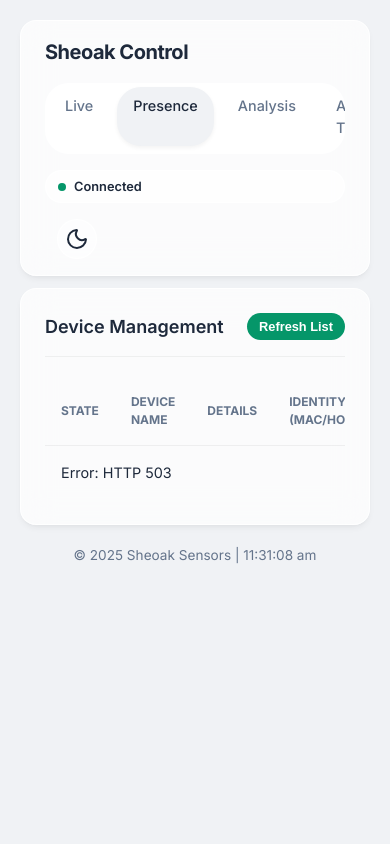
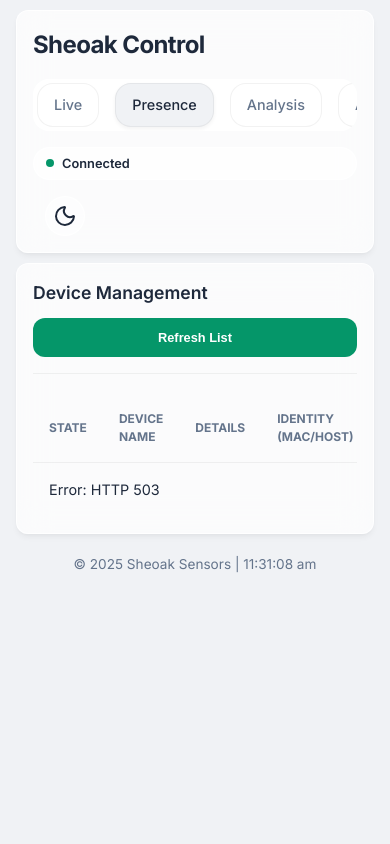
Before and after one commit to JaredStanbrook/sheoak-tree, a Flask app: page /presence in a window 390 px wide. Run offline with Flask 3, Linux system fonts and the light colour scheme.

Commit message:
Improves mobile responsiveness and touch UI
Enhances layout and component styles for better usability on mobile devices and tablets.
Optimizes header, navigation, buttons, and sensor cards for touch interactions,
reducing padding and adjusting typography for smaller screens.
Adds touch-specific feedback and removes hover effects on touch devices to prevent sticky states.

```diff
--- a/app/static/css/style.css
+++ b/app/static/css/style.css
@@ -773,19 +773,156 @@ footer {
 }
 
 /* ========================================================================
-   Mobile Responsiveness
+   MOBILE RESPONSIVENESS & TOUCH OPTIMIZATION
    ======================================================================== */
+
+/* --- Tablet & Smaller Laptops (Max Width: 1024px) --- */
+@media (max-width: 1024px) {
+  .layout-grid {
+    /* Reduce sidebar width slightly on smaller laptops */
+    grid-template-columns: 240px 1fr;
+    gap: 16px;
+  }
+}
+
+/* --- Mobile Devices & Tablets (Max Width: 768px) --- */
 @media (max-width: 768px) {
+  /* 1. Layout Reset: Stack everything vertically */
+  .layout-grid {
+    display: flex;
+    flex-direction: column;
+    gap: 20px;
+  }
+
+  .container {
+    padding: 0 16px; /* Reduce container padding */
+  }
+
+  /* 2. Header Adjustments */
   .glass-header {
+    position: relative;
     flex-direction: column;
+    align-items: stretch;
     gap: 16px;
-    align-items: stretch;
+    padding: 16px;
+    top: 10px; /* Add breathing room from top notch */
+    margin-bottom: 20px;
+    /* On mobile, sometimes sticky headers take up too much space.
+       Uncomment next line if you want it to scroll away: */
+    /* position: relative; top: 0; */
   }
+
   .nav-menu {
+    /* Create a horizontal scrollable tab bar */
+    display: flex;
     overflow-x: auto;
-    padding-bottom: 8px;
+    white-space: nowrap;
+    padding-bottom: 4px; /* Space for scrollbar if visible */
+    -webkit-overflow-scrolling: touch; /* Smooth scroll on iOS */
+    /* Hide scrollbar for cleaner look */
+    scrollbar-width: none;
   }
-  .layout-grid {
+  .nav-menu::-webkit-scrollbar {
+    display: none;
+  }
+
+  .nav-item {
+    flex-shrink: 0; /* Prevent shrinking */
+    padding: 10px 16px;
+    background: var(--bg-surface-solid);
+    margin-right: 8px;
+    border: 1px solid var(--border-subtle);
+  }
+
+  /* 3. Panel & Card Spacing */
+  .glass-panel,
+  .glass-card {
+    padding: 16px; /* Reduce internal padding from 24px */
+  }
+
+  .panel-header {
+    flex-direction: column;
+    align-items: flex-start;
+    gap: 12px;
+  }
+
+  .panel-header .btn,
+  .panel-header .status-pill {
+    width: 100%; /* Make actions full width on mobile */
+    justify-content: center;
+  }
+
+  /* 4. Sensors Grid */
+  .grid-sensors {
+    /* Switch to smaller minimum width for 2-column layout on phones */
     grid-template-columns: 1fr;
   }
+
+  .glass-card .sensor-header {
+    flex-direction: column; /* Stack icon and status */
+    align-items: flex-start;
+    gap: 10px;
+  }
+
+  .glass-card .sensor-icon {
+    width: 40px;
+    height: 40px;
+    font-size: 1.2rem;
+    margin-right: 0;
+    margin-bottom: 8px;
+  }
+
+  .glass-card .sensor-name {
+    font-size: 1rem;
+  }
+
+  /* 5. Typography Scaling */
+  :root {
+    /* Slightly smaller radii for mobile */
+    --radius-lg: 16px;
+    --radius-md: 12px;
+  }
+
+  h1,
+  .nav-brand {
+    font-size: 1.5rem;
+  }
+  h2,
+  .panel-title {
+    font-size: 1.1rem;
+  }
+
+  /* 6. Modals */
+  .modal-content {
+    width: 95%; /* Almost full width */
+    margin: 10px auto;
+  }
+  .form-group {
+    width: 100%;
+  }
+
+  .btn {
+    width: 100%; /* Full width buttons for easier tapping */
+    padding: 12px; /* Taller touch target */
+  }
 }
+
+/* --- Touch Device Optimizations (Hover Fixes) --- */
+@media (hover: none) {
+  /* Remove hover transforms on touch to prevent "sticky" states */
+  .glass-card:hover {
+    transform: none;
+    box-shadow: var(--shadow-glass); /* Reset to default shadow */
+  }
+
+  .btn:hover {
+    transform: none;
+  }
+
+  /* Add active state for touch feedback instead */
+  .glass-card:active,
+  .btn:active {
+    transform: scale(0.98);
+    background: var(--bg-glass-hover);
+  }
+}
```
